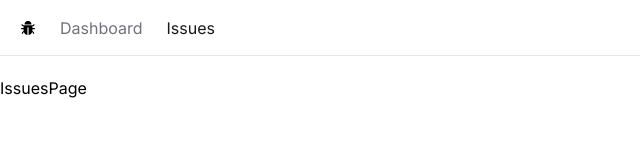
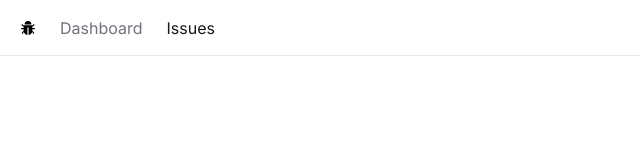
Before and after one commit to Kiana8181/issue-tracker, a Next.js app: page /issues in a window 1280 px wide. Shown: the top 166 px of the page, without its empty margins (0-640 px from the left). Built offline with nearby package versions, Linux system fonts and the light colour scheme.

Commit message:
add issuepage

```diff
--- a/app/issues/page.tsx
+++ b/app/issues/page.tsx
@@ -1,7 +1,7 @@
 import React from "react";
 
 const IssuesPage = () => {
-  return <div>IssuesPage</div>;
+  return <div className=""></div>;
 };
 
 export default IssuesPage;
```
